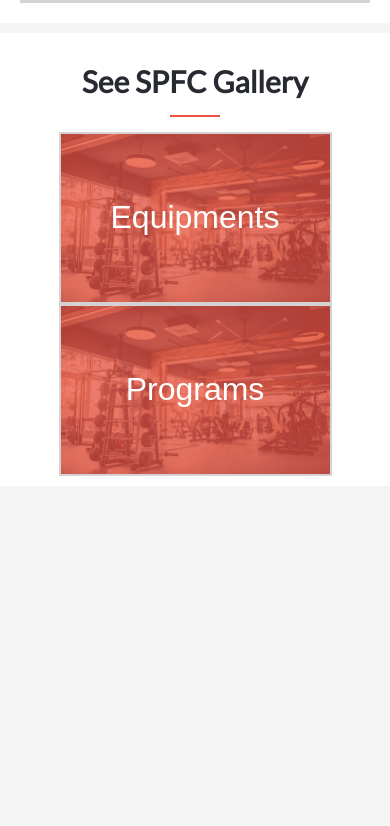
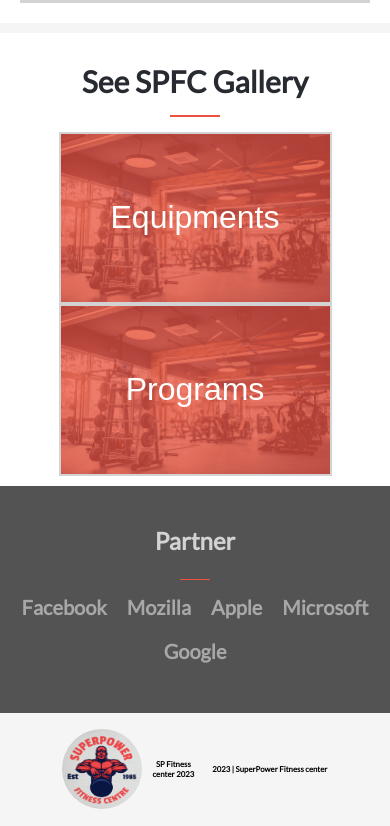
Before and after one commit to Chawki-Mbarki/Body-Building, a website: page about.html in a window 390 px wide. Shown: the part 1297-2123 px from the top of the page. Before the commit the page ends 1783 px from the top, so only its background shows below. Drawn offline with Linux system fonts and the light colour scheme; grey boxes are pictures that could not be loaded.

Commit message:
Record Loom video and fix some issues

```diff
--- a/about.css
+++ b/about.css
@@ -1,3 +1,20 @@
+@media screen and (max-width: 768px) {
+  footer,
+  #partners {
+    display: flex !important;
+    justify-content: center;
+  }
+
+  footer p {
+    font-size: 2vw;
+  }
+
+  footer .wrapper {
+    justify-content: space-around;
+    gap: 10px;
+  }
+}
+
 /* ============================ Global Styles ===================================== */
 
 body {
@@ -136,8 +153,6 @@
   color: #fff;
 }
 
-
-
 @media screen and (min-width: 768px) {
   /* ============================ Headline Styles ===================================== */
 
```
Also changed, not shown: README.md.
